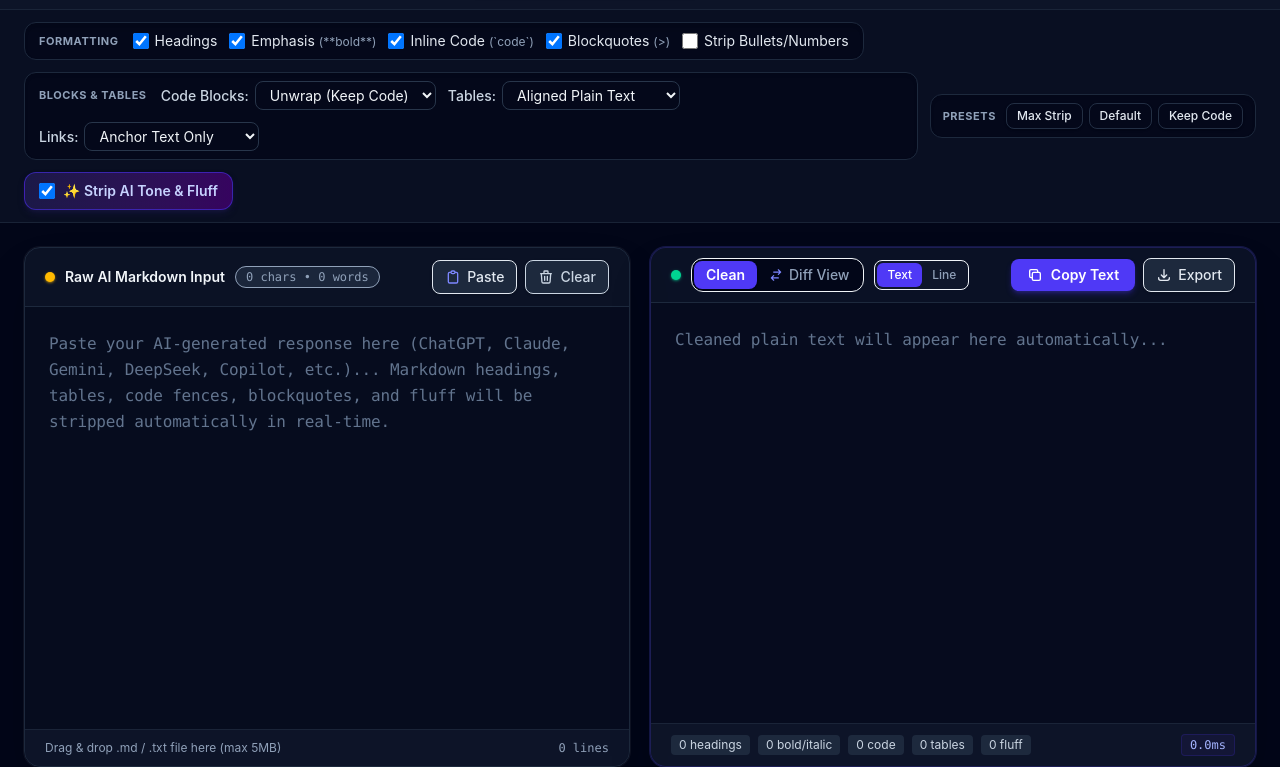
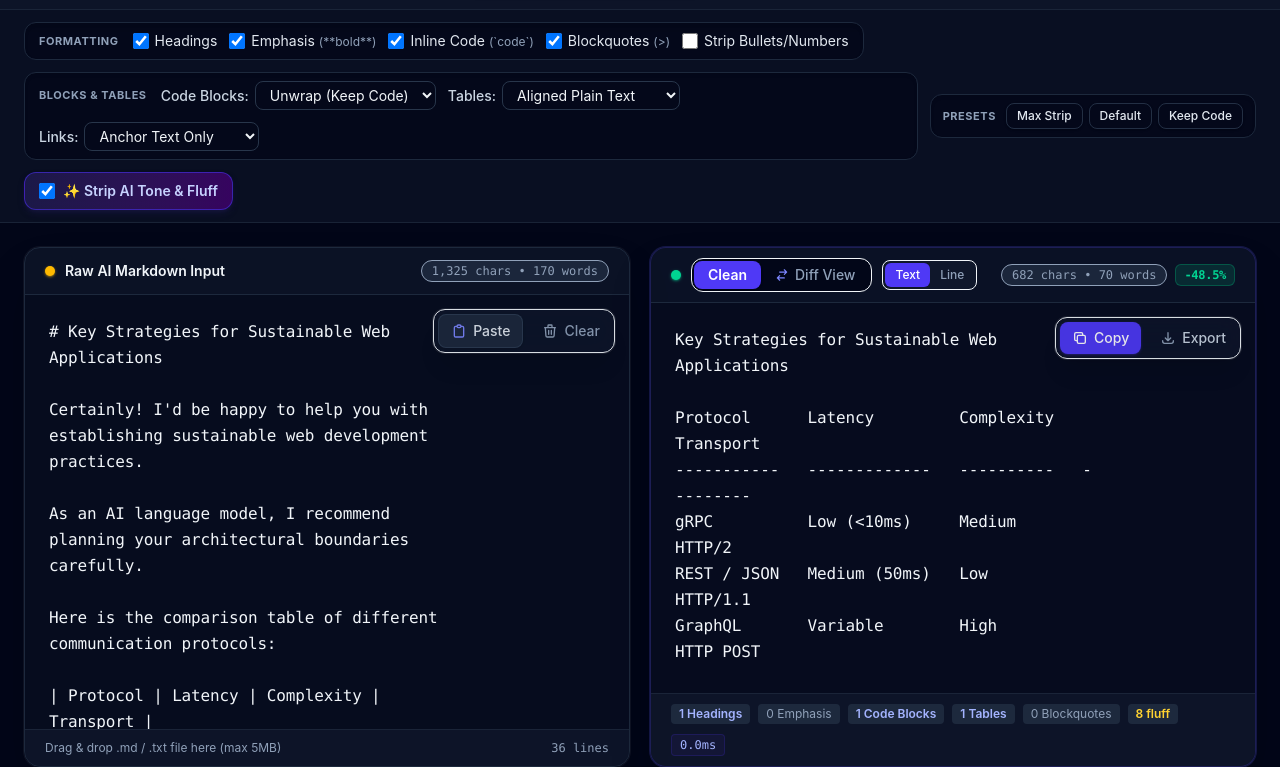
Before and after one commit to sfc9982/DeMkDown, a website built with Vite: page index.html in a window 1280 px wide. Shown: the part 109-876 px from the top of the page. Built offline with nearby package versions, Linux system fonts and the light colour scheme.

Commit message:
style: unclutter result panel header and integrate floating action pills in editor corners

```diff
--- a/index.html
+++ b/index.html
@@ -206,32 +206,46 @@
           <div class="flex items-center gap-2.5">
             <span class="w-2.5 h-2.5 rounded-full bg-amber-400 shadow-sm shadow-amber-400/50"></span>
             <span data-i18n="inputTitle" class="font-semibold text-slate-100">Raw AI Markdown Input</span>
-            <span id="inputBadgeStats" class="text-xs text-slate-400 font-mono bg-slate-800/90 px-2.5 py-0.5 rounded-full border border-slate-750">0 chars • 0 words</span>
           </div>
 
-          <div class="flex items-center gap-2">
-            <button id="btnPaste" title="Paste from clipboard" class="flex items-center gap-1.5 px-3 py-1.5 rounded-lg bg-slate-800 hover:bg-slate-700 text-slate-200 hover:text-white border border-slate-750 font-medium transition shadow-sm">
+          <span id="inputBadgeStats" class="text-xs text-slate-400 font-mono bg-slate-800/90 px-2.5 py-0.5 rounded-full border border-slate-750">0 chars • 0 words</span>
+        </div>
+
+        <!-- Input Textarea with Floating Actions -->
+        <div class="flex-1 relative bg-slate-950/50 group">
+
+          <!-- Top-Right Floating Actions: Paste & Clear -->
+          <div class="absolute top-3.5 right-3.5 z-20 flex items-center gap-1 p-1 rounded-xl bg-slate-900/90 backdrop-blur-md border border-slate-750 shadow-xl ring-1 ring-white/10 opacity-90 group-hover:opacity-100 transition-opacity duration-200">
+            <button
+              id="btnPaste"
+              title="Paste from clipboard"
+              class="flex items-center gap-1.5 px-3 py-1.5 rounded-lg bg-slate-800 hover:bg-slate-750 text-slate-200 hover:text-white border border-slate-700/80 font-medium text-xs sm:text-sm active:scale-95 transition shadow-sm cursor-pointer select-none"
+            >
               <svg class="w-4 h-4 text-indigo-400" fill="none" viewBox="0 0 24 24" stroke="currentColor">
                 <path stroke-linecap="round" stroke-linejoin="round" stroke-width="2" d="M9 5H7a2 2 0 00-2 2v12a2 2 0 002 2h10a2 2 0 002-2V7a2 2 0 00-2-2h-2M9 5a2 2 0 002 2h2a2 2 0 002-2M9 5a2 2 0 012-2h2a2 2 0 012 2" />
               </svg>
               <span data-i18n="btnPaste">Paste</span>
             </button>
-            <button id="btnClear" title="Clear input text" class="flex items-center gap-1.5 px-3 py-1.5 rounded-lg bg-slate-800 hover:bg-red-950/60 text-slate-300 hover:text-red-300 border border-slate-750 font-medium transition shadow-sm">
+
+            <span class="w-px h-4 bg-slate-750"></span>
+
+            <button
+              id="btnClear"
+              title="Clear input text"
+              class="flex items-center gap-1.5 px-2.5 py-1.5 rounded-lg hover:bg-red-950/60 text-slate-400 hover:text-red-300 font-medium text-xs sm:text-sm active:scale-95 transition cursor-pointer select-none"
+            >
               <svg class="w-4 h-4" fill="none" viewBox="0 0 24 24" stroke="currentColor">
                 <path stroke-linecap="round" stroke-linejoin="round" stroke-width="2" d="M19 7l-.867 12.142A2 2 0 0116.138 21H7.862a2 2 0 01-1.995-1.858L5 7m5 4v6m4-6v6m1-10V4a1 1 0 00-1-1h-4a1 1 0 00-1 1v3M4 7h16" />
               </svg>
               <span data-i18n="btnClear">Clear</span>
             </button>
           </div>
-        </div>
 
-        <!-- Input Textarea -->
-        <div class="flex-1 relative bg-slate-950/50">
           <textarea
             id="inputMarkdown"
             spellcheck="false"
             placeholder="Paste your AI-generated response here (ChatGPT, Claude, Gemini, DeepSeek, Copilot, etc.)... Markdown headings, tables, code fences, blockquotes, and fluff will be stripped automatically in real-time."
-            class="w-full h-full p-5 sm:p-6 bg-transparent text-slate-100 placeholder-slate-500 focus:outline-none resize-none font-mono-code text-sm sm:text-[15px] lg:text-base leading-relaxed"
+            class="w-full h-full p-5 sm:p-6 pr-36 sm:pr-40 bg-transparent text-slate-100 placeholder-slate-500 focus:outline-none resize-none font-mono-code text-sm sm:text-[15px] lg:text-base leading-relaxed"
           ></textarea>
         </div>
 
@@ -258,10 +272,10 @@
 
             <!-- View Mode Switcher: Clean vs Diff -->
             <div class="inline-flex items-center p-0.5 rounded-xl bg-slate-950 border border-slate-750 text-xs sm:text-sm font-medium">
-              <button id="viewModeClean" class="px-3 py-1 rounded-lg bg-indigo-600 text-white font-semibold shadow-sm transition">
+              <button id="viewModeClean" class="px-3.5 py-1 rounded-lg bg-indigo-600 text-white font-semibold shadow-sm transition">
                 <span data-i18n="viewClean">Clean</span>
               </button>
-              <button id="viewModeDiff" class="px-3 py-1 rounded-lg text-slate-400 hover:text-slate-200 transition flex items-center gap-1.5">
+              <button id="viewModeDiff" class="px-3.5 py-1 rounded-lg text-slate-400 hover:text-slate-200 transition flex items-center gap-1.5">
                 <svg class="w-3.5 h-3.5 text-indigo-400" fill="none" viewBox="0 0 24 24" stroke="currentColor">
                   <path stroke-linecap="round" stroke-linejoin="round" stroke-width="2" d="M8 7h12m0 0l-4-4m4 4l-4 4m0 6H4m0 0l4 4m-4-4l4-4" />
                 </svg>
@@ -274,7 +288,11 @@
               <button id="diffModeText" class="px-2.5 py-1 rounded-md bg-indigo-600 text-white font-medium transition" data-i18n="diffModeText">Text</button>
               <button id="diffModeLine" class="px-2.5 py-1 rounded-md text-slate-400 hover:text-slate-200 transition" data-i18n="diffModeLine">Line</button>
             </div>
+          </div>
 
+          <!-- Telemetry Badges (Output Chars, Reduction %, Diff Counters) -->
+          <div class="flex items-center flex-wrap gap-2">
+            <span id="outputBadgeStats" class="text-xs text-slate-400 font-mono bg-slate-800/90 px-2.5 py-0.5 rounded-full border border-slate-750">0 chars • 0 words</span>
             <span id="badgeReduction" class="text-xs font-semibold font-mono tracking-tight px-2 py-0.5 rounded-md bg-emerald-500/15 text-emerald-400 border border-emerald-500/30 hidden">-0%</span>
 
             <!-- Diff change stats counters -->
@@ -283,39 +301,51 @@
               <span id="diffAdditionsCount" title="Added / Formatted content" class="px-2 py-0.5 rounded bg-emerald-500/20 text-emerald-300 border border-emerald-500/40 font-semibold">+0</span>
             </div>
           </div>
+        </div>
 
-          <div class="flex items-center gap-2">
+        <!-- Output Display Area with Floating Actions -->
+        <div class="flex-1 relative bg-slate-950/50 overflow-hidden group">
+
+          <!-- Top-Right Floating Actions: Copy & Export -->
+          <div class="absolute top-3.5 right-3.5 z-20 flex items-center gap-1 p-1 rounded-xl bg-slate-900/90 backdrop-blur-md border border-slate-750 shadow-xl ring-1 ring-white/10 opacity-90 group-hover:opacity-100 transition-opacity duration-200">
             <!-- Copy Output Button -->
-            <button id="btnCopy" class="flex items-center gap-2 px-4 py-1.5 rounded-lg bg-indigo-600 hover:bg-indigo-500 active:scale-[0.98] text-white font-semibold text-xs sm:text-sm shadow-md shadow-indigo-600/30 transition">
-              <svg id="iconCopy" class="w-4 h-4" fill="none" viewBox="0 0 24 24" stroke="currentColor">
+            <button
+              id="btnCopy"
+              title="Copy clean text (Ctrl+Enter / Cmd+Enter)"
+              class="flex items-center gap-1.5 px-3 py-1.5 rounded-lg bg-indigo-600 hover:bg-indigo-500 active:scale-95 text-white font-medium text-xs sm:text-sm shadow-sm shadow-indigo-600/30 transition cursor-pointer select-none"
+            >
+              <svg id="iconCopy" class="w-4 h-4 shrink-0" fill="none" viewBox="0 0 24 24" stroke="currentColor">
                 <path stroke-linecap="round" stroke-linejoin="round" stroke-width="2" d="M8 16H6a2 2 0 01-2-2V6a2 2 0 012-2h8a2 2 0 012 2v2m-6 12h8a2 2 0 002-2v-8a2 2 0 00-2-2h-8a2 2 0 00-2 2v8a2 2 0 002 2z" />
               </svg>
-              <span id="textCopy" data-i18n="btnCopy">Copy Text</span>
+              <span id="textCopy" data-i18n="btnCopy">Copy</span>
             </button>
 
+            <span class="w-px h-4 bg-slate-750"></span>
+
             <!-- Download Button -->
-            <button id="btnDownload" title="Download as text file" class="flex items-center gap-1.5 px-3 py-1.5 rounded-lg bg-slate-800 hover:bg-slate-700 text-slate-200 hover:text-white border border-slate-750 font-medium text-xs sm:text-sm transition shadow-sm">
-              <svg class="w-4 h-4" fill="none" viewBox="0 0 24 24" stroke="currentColor">
+            <button
+              id="btnDownload"
+              title="Download as text file"
+              class="flex items-center gap-1.5 px-2.5 py-1.5 rounded-lg hover:bg-slate-800 text-slate-300 hover:text-white active:scale-95 text-xs sm:text-sm font-medium transition cursor-pointer select-none"
+            >
+              <svg class="w-4 h-4 text-slate-400" fill="none" viewBox="0 0 24 24" stroke="currentColor">
                 <path stroke-linecap="round" stroke-linejoin="round" stroke-width="2" d="M4 16v1a3 3 0 003 3h10a3 3 0 003-3v-1m-4-4l-4 4m0 0l-4-4m4 4V4" />
               </svg>
-              <span data-i18n="btnExport" class="hidden sm:inline">Export</span>
+              <span data-i18n="btnExport">Export</span>
             </button>
           </div>
-        </div>
 
-        <!-- Output Display Area -->
-        <div class="flex-1 relative bg-slate-950/50 overflow-hidden">
           <textarea
             id="outputClean"
             readonly
             placeholder="Cleaned plain text will appear here automatically..."
-            class="w-full h-full p-5 sm:p-6 bg-transparent text-slate-100 placeholder-slate-500 focus:outline-none resize-none font-mono-code text-sm sm:text-[15px] lg:text-base leading-relaxed"
+            class="w-full h-full p-5 sm:p-6 pr-36 sm:pr-40 bg-transparent text-slate-100 placeholder-slate-500 focus:outline-none resize-none font-mono-code text-sm sm:text-[15px] lg:text-base leading-relaxed"
           ></textarea>
 
           <!-- Diff Container (Diff Mode) -->
           <div
             id="diffContainer"
-            class="hidden w-full h-full overflow-y-auto font-mono-code select-text"
+            class="hidden w-full h-full overflow-y-auto font-mono-code select-text pr-36 sm:pr-40"
           ></div>
         </div>
 
--- a/src/main.js
+++ b/src/main.js
@@ -401,7 +401,7 @@ async function copyOutput() {
     showToast(t('toastCopied', 'Cleaned text copied to clipboard!'));
 
     setTimeout(() => {
-      textCopy.textContent = t('btnCopy', 'Copy Text');
+      textCopy.textContent = t('btnCopy', 'Copy');
       btnCopy.classList.replace('bg-emerald-600', 'bg-indigo-600');
       btnCopy.classList.replace('hover:bg-emerald-500', 'hover:bg-indigo-500');
       setSvgPath(iconCopy, 'M8 16H6a2 2 0 01-2-2V6a2 2 0 012-2h8a2 2 0 012 2v2m-6 12h8a2 2 0 002-2v-8a2 2 0 00-2-2h-8a2 2 0 00-2 2v8a2 2 0 002 2z', '2');
--- a/src/modules/i18n.js
+++ b/src/modules/i18n.js
@@ -69,7 +69,7 @@ export const TRANSLATIONS = {
     diffAdditionsLabel: 'additions',
     btnPaste: 'Paste',
     btnClear: 'Clear',
-    btnCopy: 'Copy Text',
+    btnCopy: 'Copy',
     btnCopied: 'Copied!',
     btnExport: 'Export',
     inputPlaceholder: 'Paste your AI-generated response here (ChatGPT, Claude, Gemini, DeepSeek, Copilot, etc.)... Markdown headings, tables, code fences, blockquotes, and fluff will be stripped automatically in real-time.',
@@ -161,9 +161,9 @@ export const TRANSLATIONS = {
     diffAdditionsLabel: '处调整',
     btnPaste: '粘贴',
     btnClear: '清空',
-    btnCopy: '复制文本',
+    btnCopy: '复制',
     btnCopied: '已复制！',
-    btnExport: '导出文件',
+    btnExport: '导出',
     inputPlaceholder: '在此粘贴由 ChatGPT、Claude、Gemini、DeepSeek 等 AI 生成的 Markdown 文本... 标题、表格、代码框、引用与寒暄套话将被实时自动净化。',
     outputPlaceholder: '净化后的干净文本将自动呈现在这里...',
     inputFooter: '已启用 Remark 语法树解析',
```
